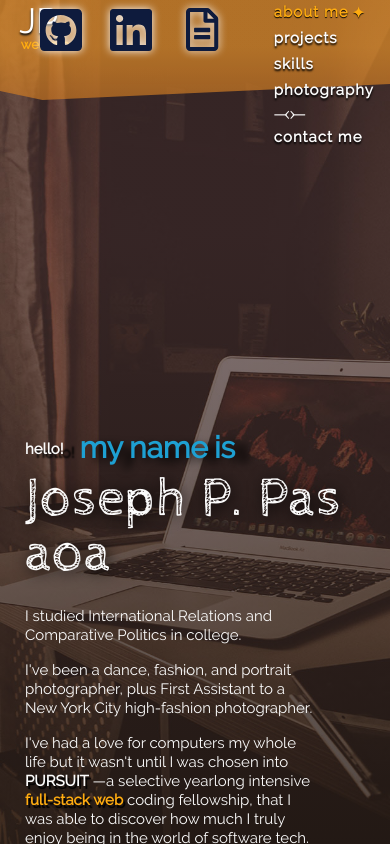
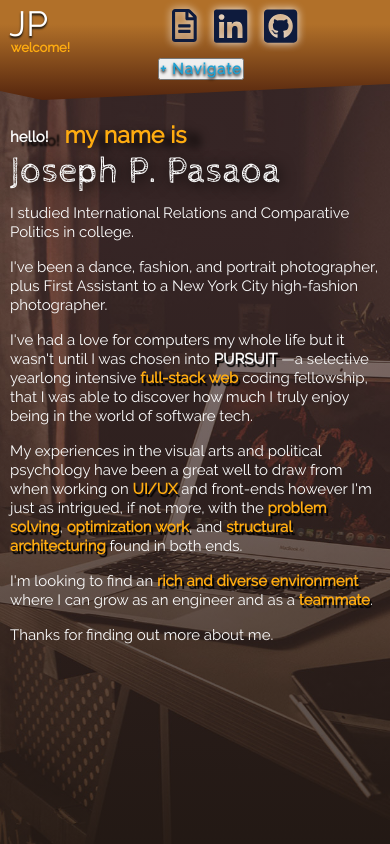
Before and after one commit to joseph-p-pasaoa/portfolio_site, a React (Create React App) app: page / in a window 390 px wide. Built offline with nearby package versions, Linux system fonts and the light colour scheme; no server answers.

Commit message:
0.17, mobile responsiveness pass

```diff
--- a/src/App.scss
+++ b/src/App.scss
@@ -72,7 +72,7 @@ APP MAIN SCSS | Portfolio Site
 // Small devices (landscape phones, 768px and smaller)
 @media (max-width: 768px) {
     :root {
-
+        --space-lrg: 1.4rem;
     }
 }
 
@@ -319,8 +319,8 @@ h5 {
 
 .topbar {
     @include flex-line(row, space-between, flex-start);
-    position: relative;
-    height: 51rem;
+    position: absolute;
+    height: 11rem;
     width: 100%;
     z-index: 1000;
     transition: transform .6s ease-out;
@@ -330,7 +330,7 @@ h5 {
         width: 100%;
         height: 100%;
         // border-right: solid 1px #8e6666;
-        background-image: linear-gradient(to bottom, #e69129b3 15%, #5a070785);
+        background-image: linear-gradient(to bottom, #b17029 22%, #481b0a);
         /* background-image: linear-gradient(to bottom, #4bc5ffb0, #011d46); */
         /* background-image: linear-gradient(to bottom, #b99556b0, #271a0287); */
         /* background-image: linear-gradient(to bottom, #4bc5ffb0, #011d46); */
@@ -521,6 +521,47 @@ h5 {
             display: none;
         }
     }
+}
+
+.dropdown-converter {
+    position: absolute;
+    top: 5.8rem;
+    left: 15.8rem;
+}
+
+.dropdown-toggle-btn {
+    display: none;
+    color: var(--color-blue);
+    font-family: var(--ff-body);
+    font-size: 1.5rem;
+    letter-spacing: 1px;
+    font-weight: var(--fw-bold);
+    text-decoration: none;
+    text-transform: capitalize;
+    text-shadow: 0px 2px 3px #000;
+}
+
+.dropdown-converter .dropdown-toggle-btn {
+    display: block;
+}
+
+.dropdown-converter .navlist {
+    position: absolute;
+    top: 0.5rem;
+    left: -1.7rem;
+    z-index: 2;
+    background: #62351cf7;
+    visibility: hidden;
+    height: 17rem;
+    margin-top: 2rem;
+    padding: 1.1rem 3rem;
+    transform: translateX(-40%);
+    transition: visibility .15s ease-out;
+}
+
+.dropdown-converter:hover .navlist {
+    visibility: inherit;
+    pointer-events: auto;
 }
 
 
@@ -941,6 +982,13 @@ h5 {
 
 // Small devices (landscape phones, 768px and smaller)
 @media (max-width: 768px) {
+    h1.namebox__name.namebox__name--brand {
+        top: 0px;
+    }
+    h2.react-reveal.namebox__subname.colored {
+        top: 3.5rem !important;
+    }
+
     #grid-base {
         @include flex-line(column);
     }
@@ -955,12 +1003,15 @@ h5 {
 
     .namebox {
         position: relative;
-        top: 0.5rem;
-        left: 1.5rem;
+        top: .3rem;
+        left: .5rem;
     }
 
     .iconsbar {
-        flex-direction: row;
+        position: absolute;
+        top: .1rem;
+        left: 16rem;
+        flex-direction: row-reverse;
         white-space: nowrap;
         margin-top: 0.3rem;
         padding: var(--pad-min);
@@ -969,13 +1020,13 @@ h5 {
         .link-faicon:link, .link-faicon:visited {
             position: relative;
             margin: 0 var(--space-lrg) 0 var(--pad-min);
-            font-size: 4.8rem;
+            font-size: 3.8rem;
         }
 
         .link-faicon.link-faicon--resume:link, .link-faicon.link-faicon--resume:visited {
             margin-left: .9rem;
             margin-top: .23rem;
-            font-size: 4.3rem;
+            font-size: 3.3rem;
         }
     }
 
@@ -984,7 +1035,86 @@ h5 {
         width: initial;
     }
 
+    .page--home .home__mynameis div {
+        top: -7px;
+        font-size: 2.3rem;
+        color: var(--color-primary);
+    }
+
+    .page--home .home__myname {
+        font-size: 3.7rem;
+    }
+
     .page {
-        padding-top: 1rem;
+        padding: 1rem;
+    }
+
+    .page--home .text.para {
+        margin-right: 0rem;
+    }
+
+    h3.page__header {
+        margin-top: 10rem;
+        margin-bottom: 3rem;
+    }
+
+    .page--listprojects .card--project .cp__toprow {
+        flex-direction: column;
+        width: 100%
+    }
+
+    .page--listprojects .card--project .cp__toprow h3.card--project__title {
+        margin-bottom: .5rem;
+    }
+
+    h4.card--project__role {
+        align-self: flex-end;
+    }
+
+    .page--listprojects .card--project .cp__middlerow,
+    .page--listprojects .card--project .cp__bottomrow {
+        display: flex;
+        flex-direction: column;
+    }
+
+    .page--listprojects .card--project .cp__middlerow .card--project__images .screencap {
+        margin-bottom: 2rem;
+    }
+
+    .page--listprojects .card--project .cp__middlerow .cp__midbox {
+        margin-left: .5rem;
+    }
+
+    .page--listprojects .card--project .cp__bottomrow .card--project__techlist,
+    .page--listprojects .card--project .cp__bottomrow .cp__bottomrow__flex {
+        align-items: flex-start;
+        margin-left: .5rem;
+    }
+
+    .page--listprojects .card--project .cp__bottomrow .card--project__techlist,
+    ul.project--features,
+    .cp__bottomrow p.text--copy {
+        margin-bottom: 2rem;
+    }
+
+    .page--skills .section {
+        padding: 2.8rem 0rem .6rem 0rem;
+        width: 30rem;
+    }
+
+    .page--skills .section li {
+        width: 13rem;
+    }
+
+    .stage {
+        width: 100%;
+    }
+
+    .page--contactme .form-contactme input[name=nameTxt], .page--contactme .form-contactme input[name=emailTxt] {
+        width: 85%;
+    }
+
+    .page--contactme .form-contactme input[name=msgTxt] {
+        width: 85%;
     }
 }
--- a/src/components/NavList.jsx
+++ b/src/components/NavList.jsx
@@ -5,7 +5,7 @@ NavList Component | Portfolio Site
 
 
 /* IMPORTS */
-import React, { useState, useEffect } from 'react';
+import React, { useState, useEffect, useCallback } from 'react';
 import { NavLink } from 'react-router-dom';
 import Fade from 'react-reveal/Fade';
 import { FontAwesomeIcon } from '@fortawesome/react-fontawesome';
@@ -16,6 +16,7 @@ import { FontAwesomeIcon } from '@fortawesome/react-fontawesome';
 /* MAIN */
 const NavList = () => {
   const [ delayFinished, setDelayFinished ] = useState(false);
+  const [ isDropdownOn, setIsDropdownOn ] = useState(false);
 
   useEffect(() => {
     const delay = () => {
@@ -26,22 +27,54 @@ const NavList = () => {
     delay();
   }, []);
 
+  // SCREEN WIDTH RESPONSE SYSTEM: needed to make navbar dropdown on mobile devices disappear on click
+  const isClient = typeof window === 'object';
+  const checkWidth = useCallback(() => {
+    const screenWidth = isClient ? window.innerWidth : undefined;
+    return screenWidth <= 768;
+  }, [isClient]);
+
+  const [isSmallScreen, setIsSmallScreen] = useState(checkWidth);
+
+  useEffect(() => {
+    if (!isClient) {
+      return false;
+    }
+    function handleResize() {
+      setIsSmallScreen(checkWidth());
+    }
+    window.addEventListener('resize', handleResize);
+    return () => window.removeEventListener('resize', handleResize);
+  }, [isClient, checkWidth]);
+  // END SCREEN WIDTH RESPONSE SYSTEM
+
+  const dropdownToggle = isSmallScreen ? { className: "dropdown-converter" } : false;
+
+
+  const handleClick = () => {
+    setIsDropdownOn(!isDropdownOn);
+  }
+
 
   return (
     <Fade bottom cascade when={delayFinished}>
-      <ul className="navlist">
+      <div {...dropdownToggle}>
+      {console.log("render")}
+        <button className="dropdown-toggle-btn" onClick={handleClick}>{isDropdownOn ? "- navigate" : "+ navigate"}</button>
+
+        <ul className="navlist" style={{ visibility: isDropdownOn ? "inherit" : "hidden" }}>
           <li>
-          <NavLink exact to={`/`} className="link-navlist">
+            <NavLink exact to={`/`} className="link-navlist" onClick={handleClick}>
               <div>About Me</div>
             </NavLink>
           </li>
           <li>
-          <NavLink to={`/projects`} className="link-navlist">
+            <NavLink to={`/projects`} className="link-navlist" onClick={handleClick}>
               <div>Projects</div>
             </NavLink>
           </li>
           <li>
-          <NavLink to={`/skills`} className="link-navlist">
+            <NavLink to={`/skills`} className="link-navlist" onClick={handleClick}>
               <div>Skills</div>
             </NavLink>
           </li>
@@ -56,7 +89,7 @@ const NavList = () => {
             </a>
           </li> */}
           <li>
-          <a href="https://www.josephpasaoa.com" target="_blank" rel="noopener noreferrer" className="link-navlist">
+            <a href="https://www.josephpasaoa.com" target="_blank" rel="noopener noreferrer" className="link-navlist" onClick={handleClick}>
               <div>Photography</div>
             </a>
           </li>
@@ -66,11 +99,13 @@ const NavList = () => {
             </NavLink>
           </li> */}
           <li>
-          <NavLink to={`/contactme`} className="link-navlist">
+            <NavLink to={`/contactme`} className="link-navlist" onClick={handleClick}>
               <div>Contact Me <FontAwesomeIcon icon={["far", "edit"]} className="faicon--iconbar" /></div>
             </NavLink>
           </li>
         </ul>
+
+      </div>
     </Fade>
   );
 }
```
Lines whose indentation alone changed are shown as unchanged.
